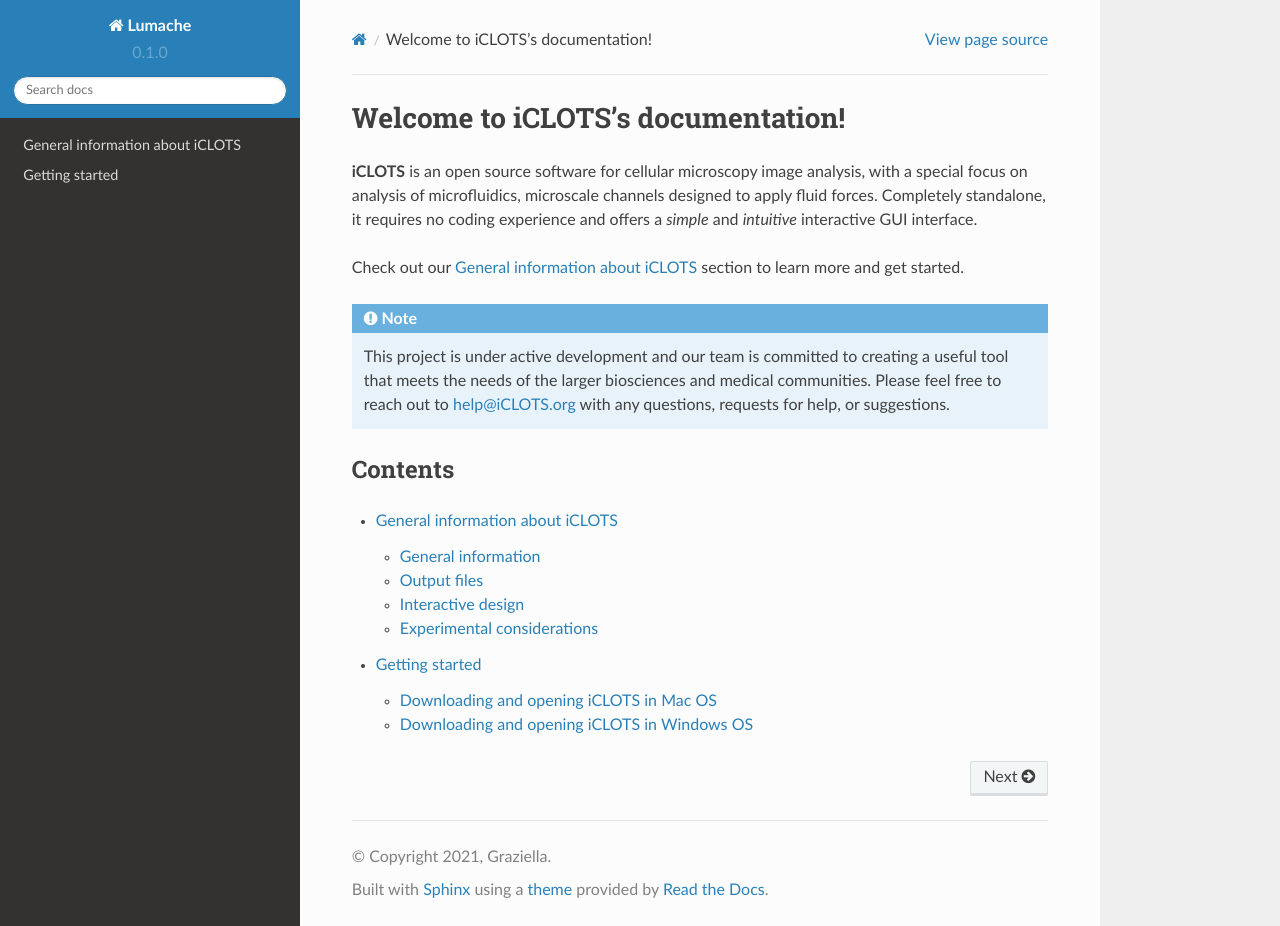
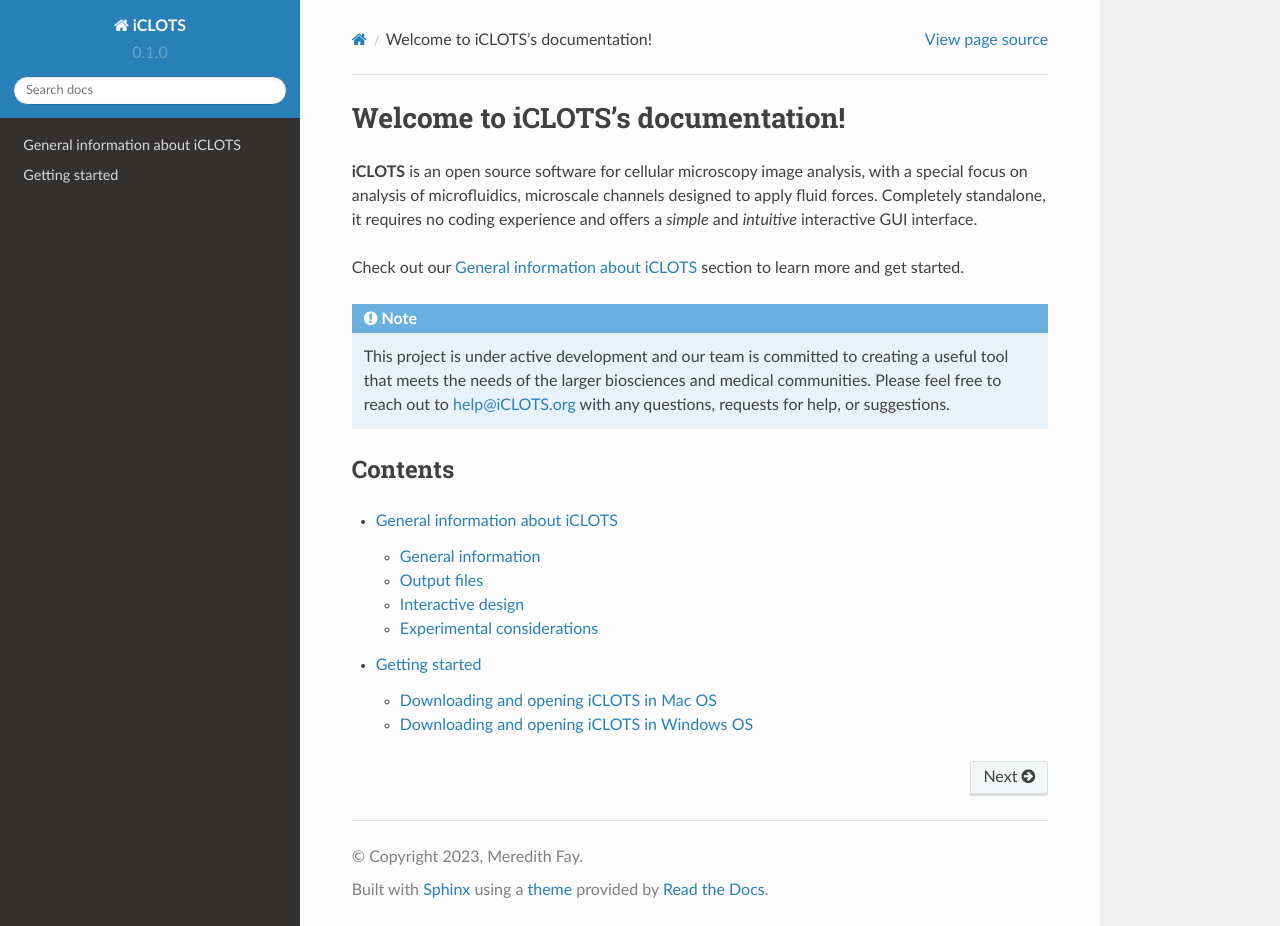
Before and after one commit to iCLOTS/documentation, a Sphinx documentation site: the page built from docs/source/index.rst, in a window 1280 px wide and 926 px high. Built offline with Sphinx 7.4.7 and the Read the Docs theme 2.0.0, drawn with Linux system fonts in a browser that asks for light colours.

Commit message:
Update conf.py

```diff
--- a/docs/source/conf.py
+++ b/docs/source/conf.py
@@ -2,9 +2,9 @@
 
 # -- Project information
 
-project = 'Lumache'
-copyright = '2021, Graziella'
-author = 'Graziella'
+project = 'iCLOTS'
+copyright = '2023, Meredith Fay'
+author = 'Meredith Fay, PhD'
 
 release = '0.1'
 version = '0.1.0'
```
